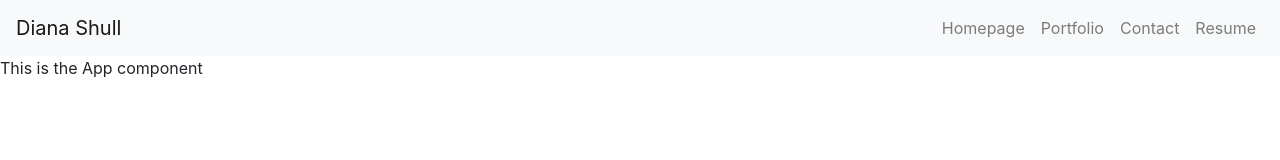
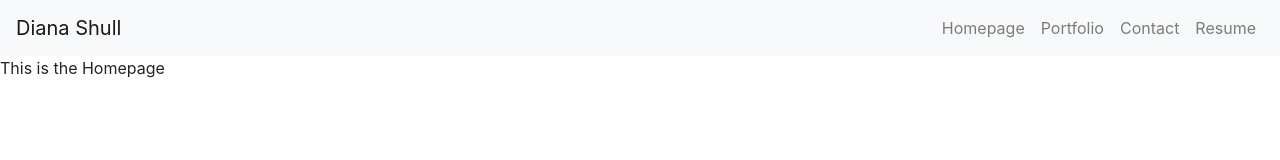
Before and after one commit to dianalynshull/React-Portfolio, a React (Create React App) app in the folder client/: page / in a window 1280 px wide. Shown: the top 160 px of the page. Built offline with nearby package versions, Linux system fonts and the light colour scheme.

Commit message:
added pages to the App component and installed react-router-dom to use Router

```diff
--- a/client/src/components/App/App.jsx
+++ b/client/src/components/App/App.jsx
@@ -1,15 +1,26 @@
+import { BrowserRouter as Router, Route, Switch } from 'react-router-dom';
 import Header from '../Header';
 import Footer from '../Footer';
+import Homepage from '../../pages/Homepage';
+import ProjectPortfolio from '../../pages/ProjectPortfolio';
+import Contact from '../../pages/Contact';
 
 import './App.css';
 
 const App = () => {
   return (
-    <div>
+    <Router>
       <Header />
-      This is the App component
+      <div>
+        <Switch>
+          <Route exact path='/' component={ Homepage } />
+          <Route exact path='/portfolio' component={ ProjectPortfolio } />
+          <Route exact path='/contact' component={ Contact } />
+        </Switch>
+      </div>
       <Footer />
-    </div>
+    </Router>
+
   );
 }
 
--- a/package.json
+++ b/package.json
@@ -27,7 +27,8 @@
     "bootstrap": "^4.5.3",
     "concurrently": "^5.3.0",
     "express": "^4.17.1",
-    "react-bootstrap": "^1.4.0"
+    "react-bootstrap": "^1.4.0",
+    "react-router-dom": "^5.2.0"
   },
   "devDependencies": {
     "nodemon": "^2.0.6"
```
Also changed, not shown: 1 other file (tests, documents, lock files or other folders).
